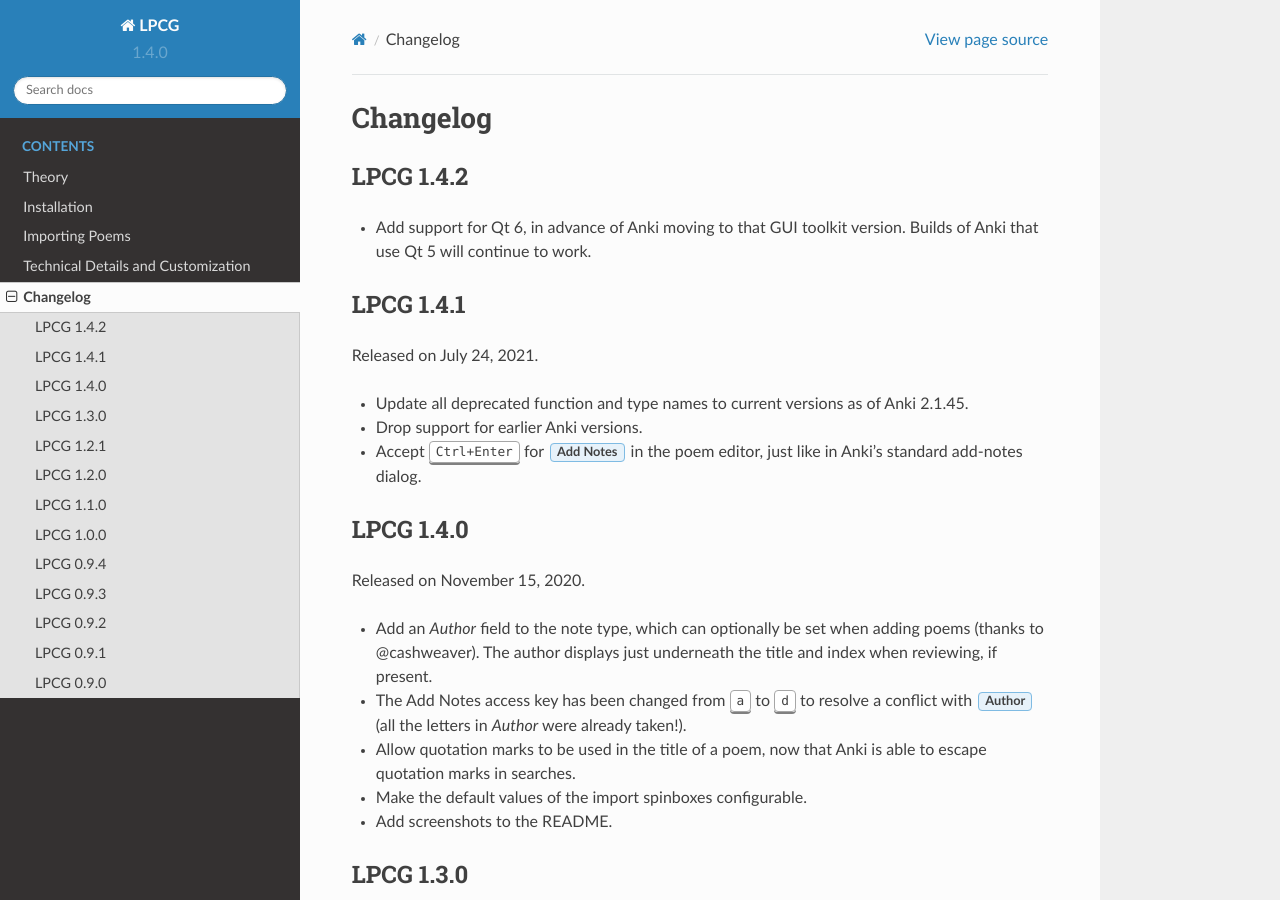
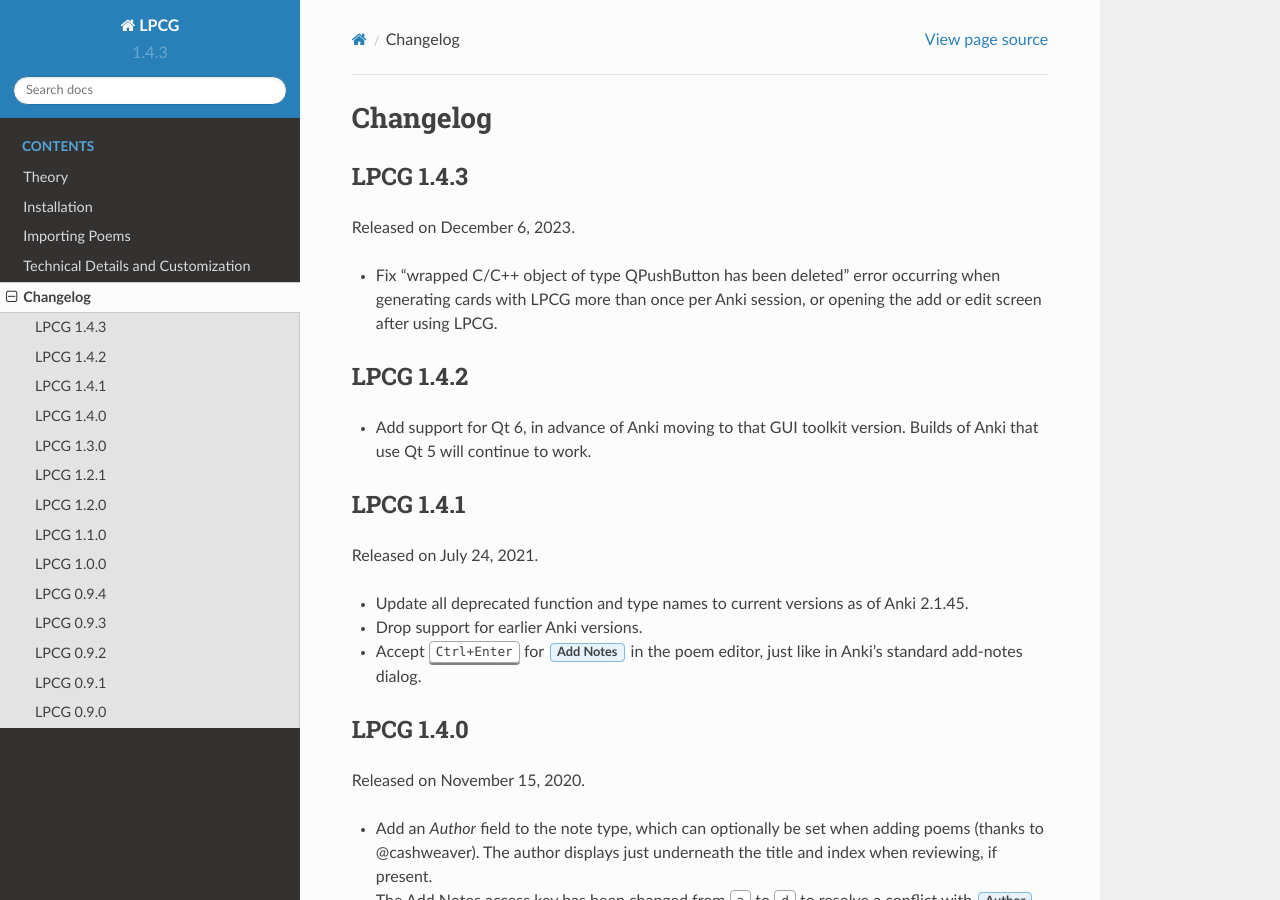
Before and after one commit to sobjornstad/AnkiLPCG, a Sphinx documentation site: the page built from docs/changes.rst, in a window 1280 px wide and 900 px high. Built offline with Sphinx 7.4.7 and the Read the Docs theme 2.0.0, drawn with Linux system fonts in a browser that asks for light colours; some of the changed text lies outside the part shown.

Commit message:
bump versions

```diff
--- a/ankiweb_page.html
+++ b/ankiweb_page.html
@@ -2,7 +2,7 @@
 
 The documentation contains information on recommended study techniques and how to use the add-on, and can be read <a href="https://ankilpcg.readthedocs.io/en/latest/index.html" rel="nofollow">here</a>.
 
-The latest version is LPCG 1.4.0. For details on changes, please see the <a href="https://ankilpcg.readthedocs.io/en/latest/changes.html">changelog</a>.
+The latest version is LPCG 1.4.3. For details on changes, please see the <a href="https://ankilpcg.readthedocs.io/en/latest/changes.html">changelog</a>.
 
 <b>Support</b>
 Before asking questions, please take a look at the <a href="https://ankilpcg.readthedocs.io/en/latest/index.html" rel="nofollow">documentation</a>.
--- a/docs/changes.rst
+++ b/docs/changes.rst
@@ -1,6 +1,16 @@
 =========
 Changelog
 =========
+
+LPCG 1.4.3
+==========
+
+Released on December 6, 2023.
+
+* Fix “wrapped C/C++ object of type QPushButton has been deleted” error
+  occurring when generating cards with LPCG more than once per Anki session, or
+  opening the add or edit screen after using LPCG.
+
 
 LPCG 1.4.2
 ==========
--- a/docs/conf.py
+++ b/docs/conf.py
@@ -14,11 +14,11 @@
 # -- Project information -----------------------------------------------------
 
 project = 'LPCG'
-copyright = '2016--2020, Soren Bjornstad'
+copyright = '2016--2023, Soren Bjornstad'
 author = 'Soren I. Bjornstad'
 
 # The short X.Y version
-version = "1.4.0"
+version = "1.4.3"
 # The full version, including alpha/beta/rc tags
 release = version
 
@@ -52,7 +52,7 @@
 #
 # This is also used if you do content translation via gettext catalogs.
 # Usually you set "language" from the command line for these cases.
-language = None
+language = 'en'
 
 # List of patterns, relative to source directory, that match files and
 # directories to ignore when looking for source files.
--- a/requirements.txt
+++ b/requirements.txt
@@ -1,4 +1,5 @@
 pip>=20.1
 
-sphinx==1.8.5
-sphinx_rtd_theme==0.5.0
+sphinx==5.3.0
+sphinx_rtd_theme==1.1.1
+readthedocs-sphinx-search==0.1.1
--- a/src/__init__.py
+++ b/src/__init__.py
@@ -1,6 +1,6 @@
 """
 LPCG - Lyrics/Poetry Cloze Generator
-Copyright (c) 2016-2022 Soren Bjornstad <anki@sorenbjornstad.com>
+Copyright (c) 2016-2023 Soren Bjornstad <anki@sorenbjornstad.com>
                         and the LPCG community.
 
 License: GNU AGPL, version 3 or later.
```
Also changed, not shown: .readthedocs.yaml, 1 other file.
